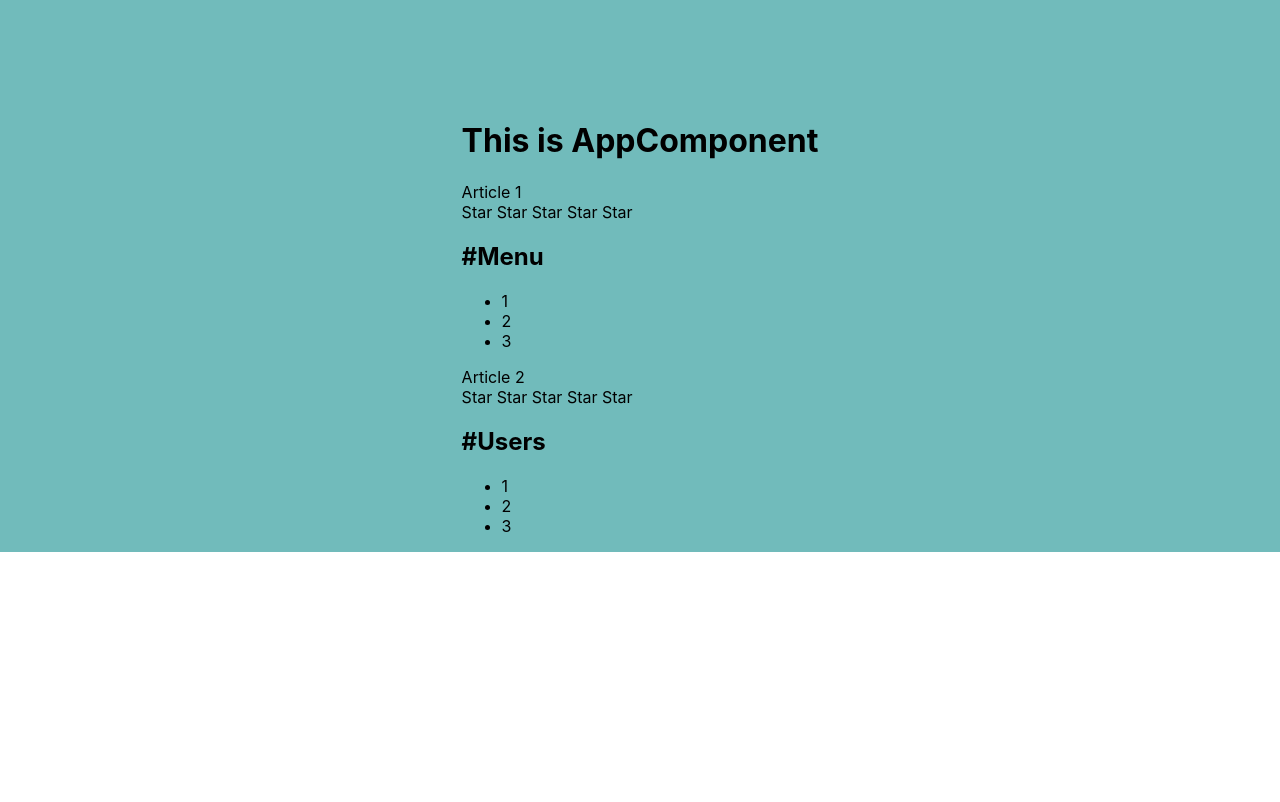
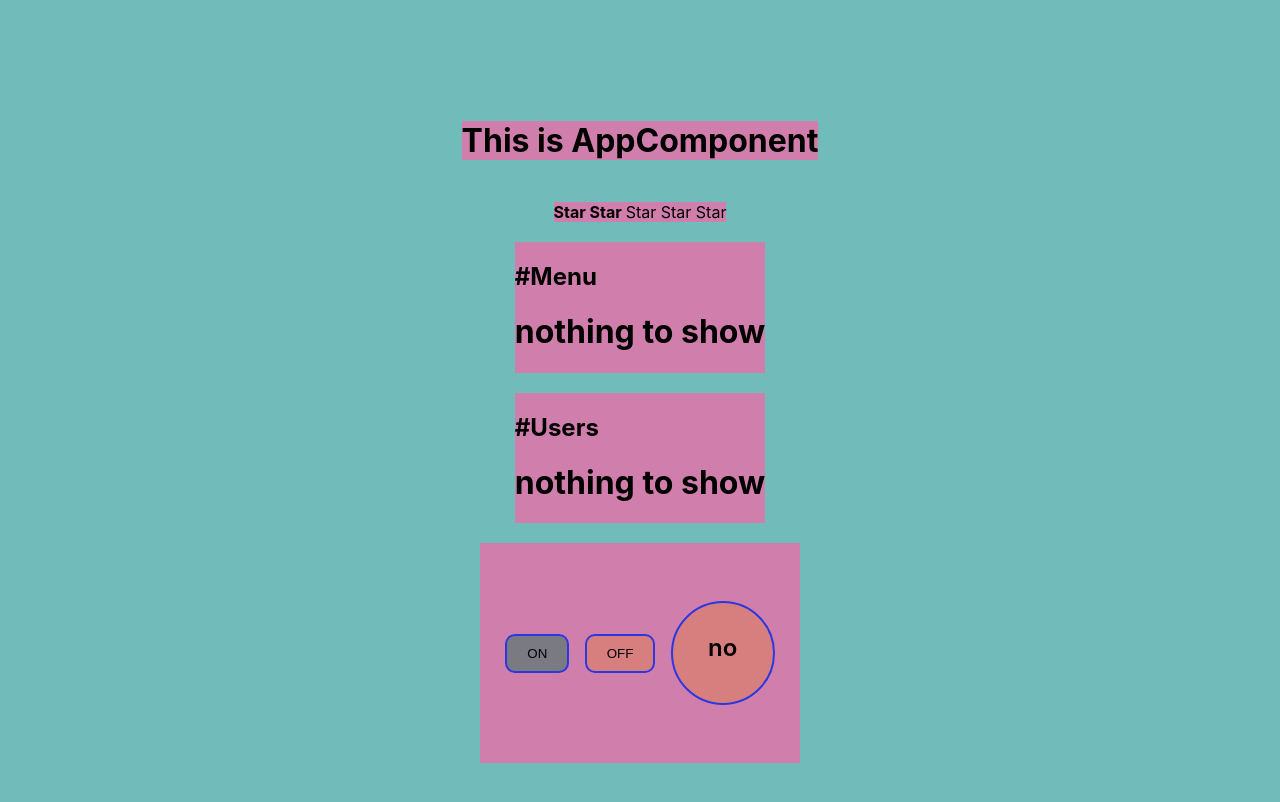
Before and after one commit to MikeWelltoday/kbzdKakProsto, a React (Create React App) app: page / in a window 1280 px wide. Shown: the top 802 px of the page. Built offline with nearby package versions, Linux system fonts and the light colour scheme.

Commit message:
=> saved

```diff
--- a/src/App.css
+++ b/src/App.css
@@ -1,7 +1,16 @@
-#root {
-    display: flex;
-    justify-content: center;
+.App {
+  width: 100vw;
+  height: 100vh;
 
-    padding-top: 100px;
-    background: rgb(113, 187, 187);
+  display: flex;
+  flex-flow: column nowrap;
+  align-items: center;
+  row-gap: 20px;
+
+  padding-top: 100px;
+  background: rgb(113, 187, 187);
+
+  * {
+    background-color: #d07eac;
+  }
 }
--- a/src/App.tsx
+++ b/src/App.tsx
@@ -1,32 +1,32 @@
-import React from 'react'
-import './App.css'
+import React from "react";
+import "./App.css";
+import { Accordion } from "./components/accordion/Accordion";
+import { Rating } from "./components/rating/Rating";
+import { OnOff } from "./components/OnOff/OnOff";
 
-// components
-import Accordion from './components/Accordion'
-import Rating from './components/Rating'
+//=================================================================================================================================================
+
+type PageTitleType = {
+  title: string;
+};
+
+//=================================================================================================================================================
 
 // function
 function App() {
-	console.log('rendering => App')
-	return (
-		<div className='App'>
-			<PageTitle title='This is AppComponent' />
-			Article 1
-			<Rating value={1} />
-			<Accordion title='#Menu' collapsed={true} />
-			Article 2
-			<Rating value={1} />
-			<Accordion title='#Users' collapsed={true} />
-		</div>
-	)
+  return (
+    <div className="App">
+      <PageTitle title="This is AppComponent" />
+      <Rating value={2} />
+      <Accordion title="#Menu" collapsed={false} />
+      <Accordion title="#Users" collapsed={false} />
+      <OnOff />
+    </div>
+  );
 }
 
-export default App
-
-type PageTitleType = {
-	title: string
-}
+export default App;
 
 function PageTitle(props: PageTitleType) {
-	return <h1>{props.title}</h1>
+  return <h1>{props.title}</h1>;
 }
--- a/src/components/Accordion.tsx
+++ /dev/null
@@ -1,36 +0,0 @@
-import React from 'react'
-
-type TitlePropsType = {
-	title: string
-	collapsed?: boolean
-}
-
-const Accordion = (props: TitlePropsType) => {
-	return (
-		<div>
-			{props.collapsed === true ? (
-				<div>
-					<AccordionTitle title={props.title} />
-					<AccordionBody />
-				</div>
-			) : (
-				<h1>NO</h1>
-			)}
-		</div>
-	)
-}
-export default Accordion
-
-function AccordionTitle(props: TitlePropsType) {
-	return <h2>{props.title}</h2>
-}
-
-function AccordionBody() {
-	return (
-		<ul>
-			<li>1</li>
-			<li>2</li>
-			<li>3</li>
-		</ul>
-	)
-}
--- /dev/null
+++ b/src/components/OnOff/OnOff.module.css
@@ -0,0 +1,38 @@
+.Container {
+  padding: 10px;
+  width: 300px;
+  height: 200px;
+
+  display: flex;
+  flex-flow: row nowrap;
+  align-items: center;
+  justify-content: space-evenly;
+}
+
+.Container button {
+  padding: 10px 20px;
+  border: 2px solid #2d37e1;
+  border-radius: 10px;
+  transition: 0.2s ease;
+}
+
+.Container button:hover {
+  cursor: pointer;
+}
+
+.Container button:active {
+  transform: scale(0.95);
+}
+
+.Container span {
+  transition: 0.5s ease;
+  display: block;
+  width: 100px;
+  height: 100px;
+  border: 2px solid #2d37e1;
+  border-radius: 50%;
+  text-align: center;
+  font-size: 24px;
+  font-weight: 600;
+  line-height: 90px;
+}
--- /dev/null
+++ b/src/components/OnOff/OnOff.tsx
@@ -0,0 +1,46 @@
+import React, { useState } from "react";
+import S from "./OnOff.module.css";
+
+//=================================================================================================================================================
+
+export const OnOff = () => {
+  const [buttonMode, setButtonState] = useState<boolean>(false);
+
+  function onButtonMode() {
+    setButtonState(true);
+  }
+
+  function offButtonMode() {
+    setButtonState(false);
+  }
+
+  function changeOnButtonColor() {
+    return buttonMode ? "#7ed782" : "#7a7a83";
+  }
+
+  function changeOffButtonColor() {
+    return buttonMode ? "#7a7a83" : "#d77e7e";
+  }
+
+  return (
+    <div className={S.Container}>
+      <button
+        onClick={onButtonMode}
+        style={{ backgroundColor: changeOnButtonColor() }}
+      >
+        ON
+      </button>
+      <button
+        onClick={offButtonMode}
+        style={{ backgroundColor: changeOffButtonColor() }}
+      >
+        OFF
+      </button>
+      {buttonMode ? (
+        <span style={{ backgroundColor: "#7ed782" }}>yes</span>
+      ) : (
+        <span style={{ backgroundColor: "#d77e7e" }}>no</span>
+      )}
+    </div>
+  );
+};
--- a/src/components/Rating.tsx
+++ /dev/null
@@ -1,36 +0,0 @@
-import React from 'react'
-
-// !!! вместо типа можно указать
-// ЗНАЧЕНИЕ
-type RatingPropsType = {
-	value: 1 | 2 | 3 | 4 | 5
-}
-
-const Rating = (props: RatingPropsType) => {
-	return (
-		<div>
-			<Star selected={false} />
-			<Star selected={false} />
-			<Star selected={false} />
-			<Star selected={false} />
-			<Star selected={false} />
-		</div>
-	)
-}
-export default Rating
-
-type StarPropsType = {
-	selected: boolean
-}
-
-function Star(props: StarPropsType) {
-	if (props.selected) {
-		return (
-			<span>
-				<b>Star </b>
-			</span>
-		)
-	} else {
-		return <span>Star </span>
-	}
-}
--- /dev/null
+++ b/src/components/accordion/Accordion.tsx
@@ -0,0 +1,37 @@
+import React from "react";
+
+//=================================================================================================================================================
+
+type AccordionPropsType = {
+  title: string;
+  collapsed: boolean;
+};
+
+type AccordionTitlePropsType = {
+  title: string;
+};
+
+//=================================================================================================================================================
+
+export const Accordion = (props: AccordionPropsType) => {
+  return (
+    <div>
+      <AccordionTitle title={props.title} />
+      {props.collapsed ? <AccordionBody /> : <h1>nothing to show</h1>}
+    </div>
+  );
+};
+
+function AccordionTitle(props: AccordionTitlePropsType) {
+  return <h2>{props.title}</h2>;
+}
+
+function AccordionBody() {
+  return (
+    <ul>
+      <li>1</li>
+      <li>2</li>
+      <li>3</li>
+    </ul>
+  );
+}
--- /dev/null
+++ b/src/components/rating/Rating.tsx
@@ -0,0 +1,35 @@
+import React from "react";
+
+//=================================================================================================================================================
+
+type RatingPropsType = {
+  value: 1 | 2 | 3 | 4 | 5;
+};
+
+type StarPropsType = {
+  selected: boolean;
+};
+
+//=================================================================================================================================================
+
+export const Rating = (props: RatingPropsType) => {
+  return (
+    <div>
+      <Star selected={props.value >= 1} />
+      <Star selected={props.value >= 2} />
+      <Star selected={props.value >= 3} />
+      <Star selected={props.value >= 4} />
+      <Star selected={props.value >= 5} />
+    </div>
+  );
+};
+
+function Star(props: StarPropsType) {
+  return props.selected ? (
+    <span>
+      <b>Star </b>
+    </span>
+  ) : (
+    <span>Star </span>
+  );
+}
```
